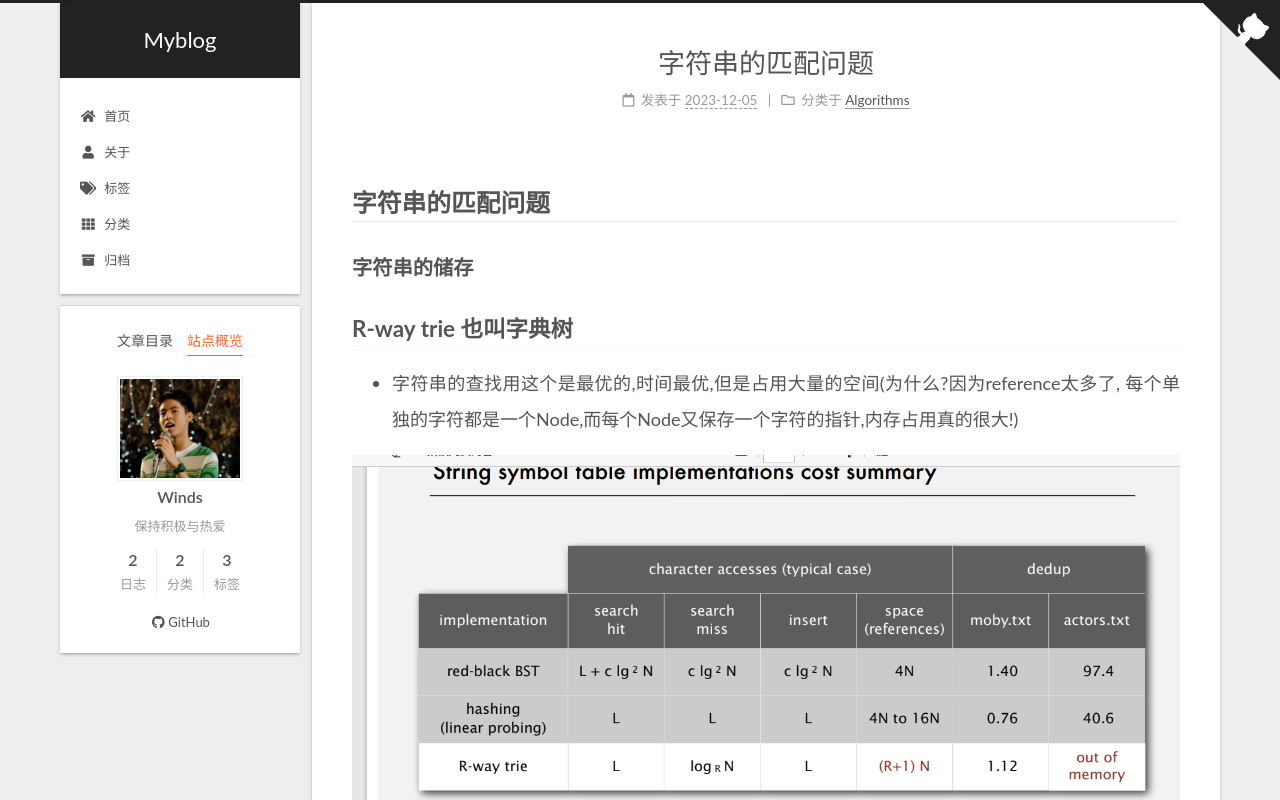
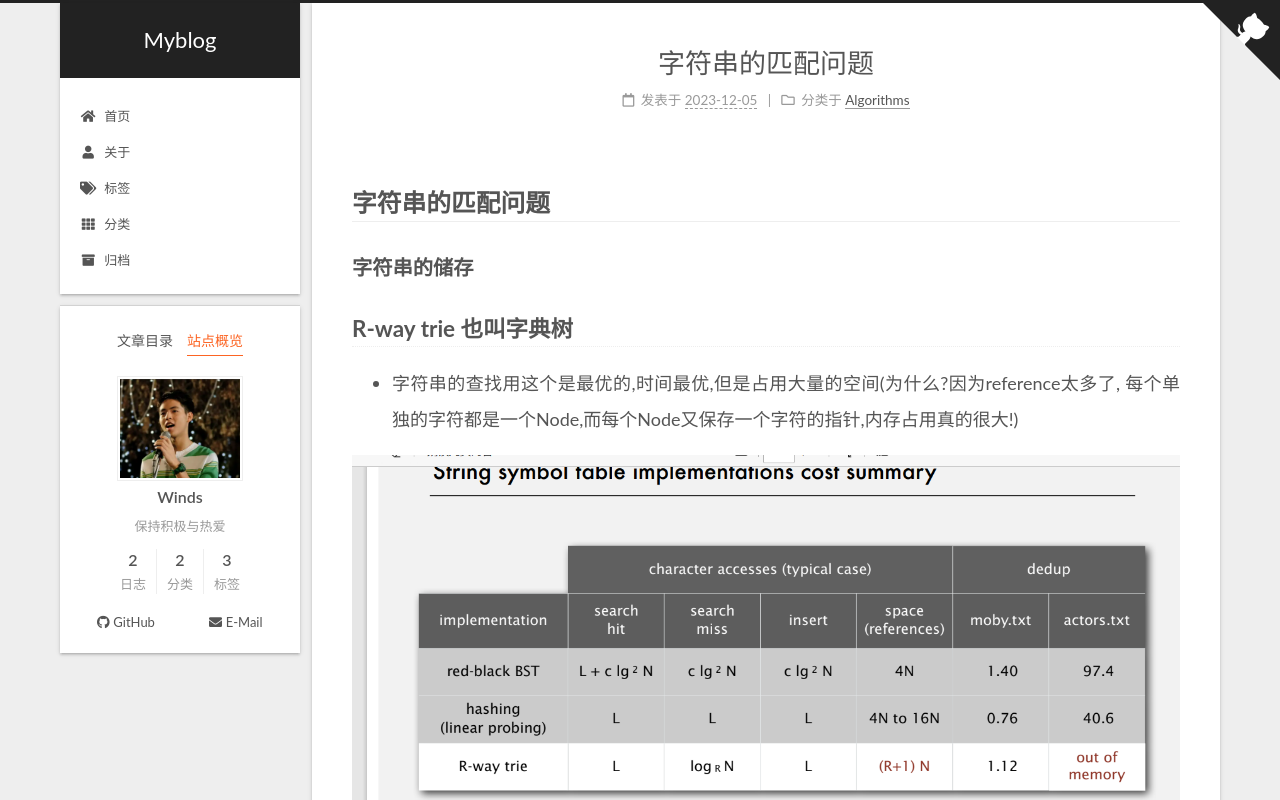
Before and after one commit to windssind/windssind.github.io, a plain HTML site: page 2023/12/05/字符串的匹配问题/index.html in a window 1280 px wide. Both pictures are taken after a click on the item "站点概览". Shown: the top 800 px of the page. Drawn offline with Linux system fonts and the light colour scheme.

Commit message:
Site updated: 2023-12-05 19:26:27

```diff
--- a/2023/12/05/字符串的匹配问题/index.html
+++ b/2023/12/05/字符串的匹配问题/index.html
@@ -437,6 +437,9 @@
       <span class="links-of-author-item">
         <a href="https://github.com/windssind" title="GitHub → https:&#x2F;&#x2F;github.com&#x2F;windssind" rel="noopener" target="_blank"><i class="fab fa-github fa-fw"></i>GitHub</a>
       </span>
+      <span class="links-of-author-item">
+        <a href="/221250132@nju.edu.smail" title="E-Mail → 221250132@nju.edu.smail"><i class="fa fa-envelope fa-fw"></i>E-Mail</a>
+      </span>
   </div>
 
 
--- a/css/main.css
+++ b/css/main.css
@@ -1236,7 +1236,7 @@ pre .javascript .function {
 }
 .links-of-author a::before,
 .links-of-author span.exturl::before {
-  background: #3b46cc;
+  background: #ff46e3;
   border-radius: 50%;
   content: ' ';
   display: inline-block;
```
Also changed, not shown: 2023/12/05/数据结构与算法期末复习/index.html (+3 -0 lines), about/index.html (+3 -0 lines), archives/2023/12/index.html (+3 -0 lines), archives/2023/index.html (+3 -0 lines), archives/index.html (+3 -0 lines), articles/index.html (+3 -0 lines), categories/Algorithms/index.html (+3 -0 lines), categories/Note/index.html (+3 -0 lines), categories/index.html (+3 -0 lines), index.html (+3 -0 lines), tags/KMP/index.html (+3 -0 lines), tags/index.html (+3 -0 lines), tags/tries/index.html (+3 -0 lines), tags/数据结构与算法/index.html (+3 -0 lines).
